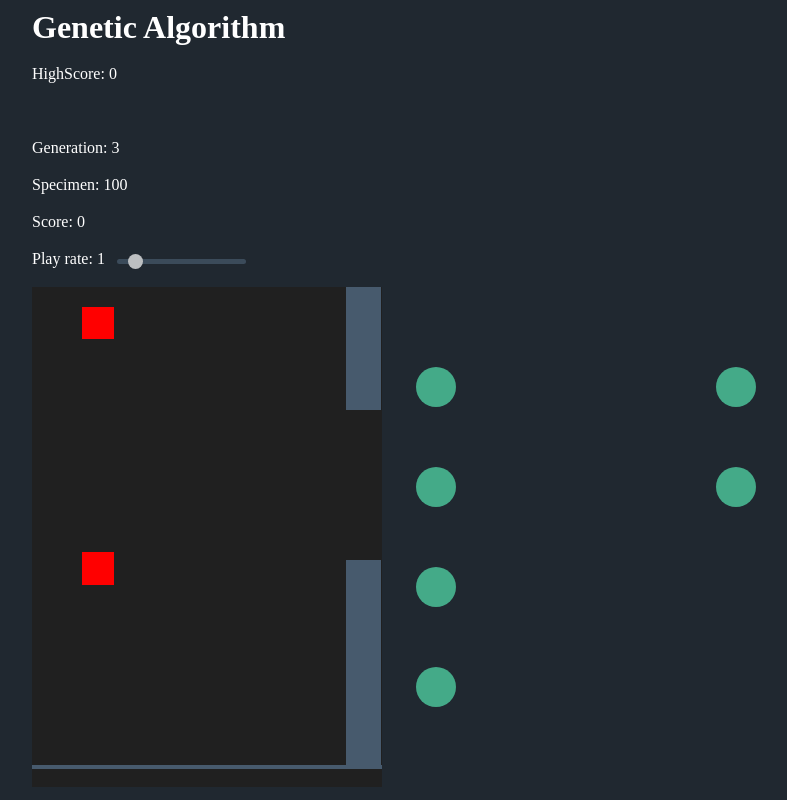
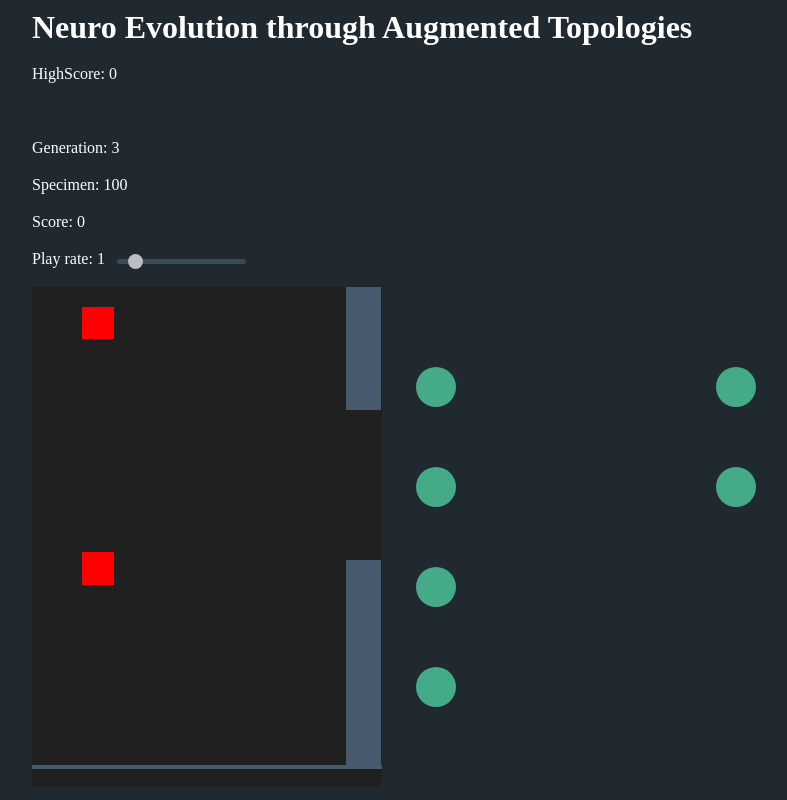
Before and after one commit to FurySwordXD/NEAT-FlappyBirdClone, a plain HTML site: page index.html in a window 1280 px wide. Shown: the whole page, without its empty margins (231-1018 px from the left). Drawn offline with Linux system fonts and the light colour scheme.

Commit message:
Title update

```diff
--- a/index.html
+++ b/index.html
@@ -5,14 +5,14 @@
   <head>
     <meta charset="utf-8">
     <meta name = "viewport" content = "width=device-width">
-    <title>Platformer</title>
+    <title>NEAT</title>
     <link href = "control.css" rel = "stylesheet" type = "text/css">
 
   </head>
 
   <body>
 
-    <h1>Genetic Algorithm</h1>
+    <h1>Neuro Evolution through Augmented Topologies</h1>
     <label>HighScore: <span id="highScore"></span></label>
     <br>
     <label>Generation: <span id="generation">1</span></label>
```
